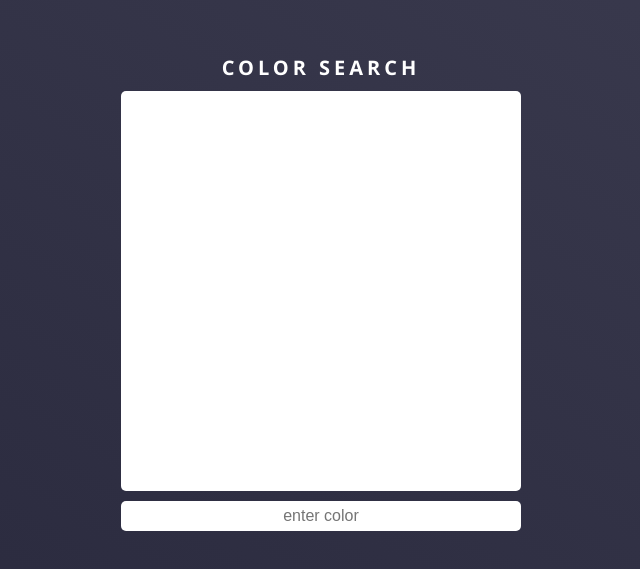
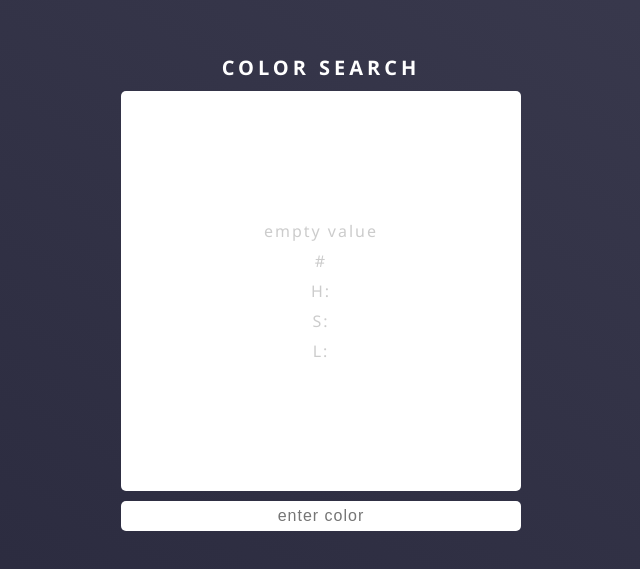
Before and after one commit to BlackZoda/ReactSamples, a React (Vite) app in the folder colorSearch/: page / in a window 1280 px wide. Shown: the part 113-682 px from the top of the page, without its empty margins (319-959 px from the left). Built offline with nearby package versions, Linux system fonts and the light colour scheme.

Commit message:
added hsl and changing text color

```diff
--- a/colorSearch/package.json
+++ b/colorSearch/package.json
@@ -10,6 +10,7 @@
     "preview": "vite preview"
   },
   "dependencies": {
+    "colornames": "^1.1.1",
     "react": "^18.2.0",
     "react-dom": "^18.2.0"
   },
--- a/colorSearch/src/App.jsx
+++ b/colorSearch/src/App.jsx
@@ -1,18 +1,29 @@
 import './App.css'
-import ColorDisplay from './ColorDisplay'
-import InputColor from './InputColor'
+import ColorDisplay from './components/ColorDisplay'
+import InputColor from './components/InputColor'
 import { useState } from 'react';
 
 function App() {
     const [ color, setColor ] = useState('');
+    const [ hexValue, setHexValue ] = useState('');
+    const [ hslValue, setHslValue ] = useState('');
 
     return (
         <main>
             <h1>COLOR SEARCH</h1>
-            <ColorDisplay color={color} />
+            <ColorDisplay
+                color={color}
+                hexValue={hexValue}
+                hslValue={hslValue}
+            />
             <InputColor
                 color={color}
-                setColor={setColor} />
+                setColor={setColor}
+                hexValue={hexValue}
+                setHexValue={setHexValue}
+                hslValue={hslValue}
+                setHslValue={setHslValue}
+            />
         </main>
     )
 }
--- a/colorSearch/src/ColorDisplay.jsx
+++ /dev/null
@@ -1,14 +0,0 @@
-const ColorDisplay = ({ color }) => {
-
-    return (
-        <section className="colorDisplay" style={{ backgroundColor: color }}>
-            <p>{color ? color : "empty value"}</p>
-        </section>
-    )
-}
-
-ColorDisplay.defaultProps = {
-    color: "empty value"
-}
-
-export default ColorDisplay;
--- a/colorSearch/src/InputColor.jsx
+++ /dev/null
@@ -1,14 +0,0 @@
-const InputColor = ({ color, setColor }) => {
-    return (
-        <form className='colorForm' onSubmit={e => e.preventDefault()}>
-            <input
-                type='text'
-                placeholder='enter color'
-                onChange={(e) => setColor(e.target.value)}
-                required
-                value={color} />
-        </form>
-    )
-}
-
-export default InputColor;
--- /dev/null
+++ b/colorSearch/src/components/ColorDisplay.jsx
@@ -0,0 +1,23 @@
+const ColorDisplay = ({ color, hexValue, hslValue }) => {
+
+    const style = {
+        backgroundColor:color,
+        color: hslValue.l > 30 && hslValue.h < 200 || color === "white" ? "#444" : "#ccc"
+    }
+
+    return (
+        <section className="colorDisplay" style={style}>
+            <p>{color ? color : "empty value"}</p>
+            <p>{hexValue ? hexValue : "#"}</p>
+            <p>H: {hslValue.h ? hslValue.h : ""}</p>
+            <p>S: {hslValue.s ? hslValue.s : ""}</p>
+            <p>L: {hslValue.l ? hslValue.l : ""}</p>
+        </section>
+    )
+}
+
+ColorDisplay.defaultProps = {
+    color: "empty value"
+}
+
+export default ColorDisplay;
--- /dev/null
+++ b/colorSearch/src/components/InputColor.jsx
@@ -0,0 +1,27 @@
+import colorNames from 'colornames';
+import hexToHSL from '../utils/hexToHsl';
+
+const InputColor = ({ color, setColor, setHexValue, setHslValue }) => {
+
+    const setHexToHsl = (value) => {
+        const hsl = hexToHSL(colorNames(value));
+        hsl ? setHslValue(hsl) : setHslValue('');
+    }
+
+    return (
+        <form className='colorForm' onSubmit={e => e.preventDefault()}>
+            <input
+                type='text'
+                placeholder='enter color'
+                onChange={(e) => {
+                    setColor(e.target.value);
+                    setHexValue(colorNames(e.target.value));
+                    setHexToHsl(e.target.value);
+                }}
+                required
+                value={color} />
+        </form>
+    )
+}
+
+export default InputColor;
--- a/colorSearch/src/index.css
+++ b/colorSearch/src/index.css
@@ -25,6 +25,7 @@ body {
   p {
     font-size: 1.6rem;
     letter-spacing: 2px;
+    margin: 4px;
   }
 
 .colorDisplay {
@@ -32,8 +33,10 @@ body {
     height: 400px;
     background-color: #fff;
     border-radius: 5px;
-    display: grid;
-    place-items: center;
+    display: flex;
+    flex-direction: column;
+    align-items: center;
+    justify-content: center;
 }
 
 .colorForm input {
@@ -44,4 +47,5 @@ body {
     border-radius: 5px;
     border-style: none;
     font-size: 1.6rem;
+    letter-spacing: 1px;
 }
--- /dev/null
+++ b/colorSearch/src/utils/hexToHsl.js
@@ -0,0 +1,52 @@
+const hexToHSL = (hex) => {
+    const result = /^#?([a-f\d]{2})([a-f\d]{2})([a-f\d]{2})$/i.exec(hex);
+
+    if (result) {
+        const rHex = parseInt(result[1], 16);
+        const gHex = parseInt(result[2], 16);
+        const bHex = parseInt(result[3], 16);
+
+        const r = rHex / 255;
+        const g = gHex / 255;
+        const b = bHex / 255;
+
+        const max = Math.max(r, g, b);
+        const min = Math.min(r, g, b);
+
+        let h = (max + min) / 2;
+        let s = h;
+        let l = h;
+
+        if (max === min) {
+            // Achromatic
+            return { h: 0, s: 0, l };
+        }
+
+        const d = max - min;
+        s = l > 0.5 ? d / (2 - max - min) : d / (max + min);
+        switch (max) {
+            case r:
+                h = (g - b) / d + (g < b ? 6 : 0);
+                break;
+            case g:
+                h = (b - r) / d + 2;
+                break;
+            case b:
+                h = (r - g) / d + 4;
+                break;
+        }
+        h /= 6;
+
+        s = s * 100;
+        s = Math.round(s);
+        l = l * 100;
+        l = Math.round(l);
+        h = Math.round(360 * h);
+
+        return { h, s, l };
+    }
+
+    return undefined;
+}
+
+export default hexToHSL;
```
Also changed, not shown: 1 other file (tests, documents, lock files or other folders).
